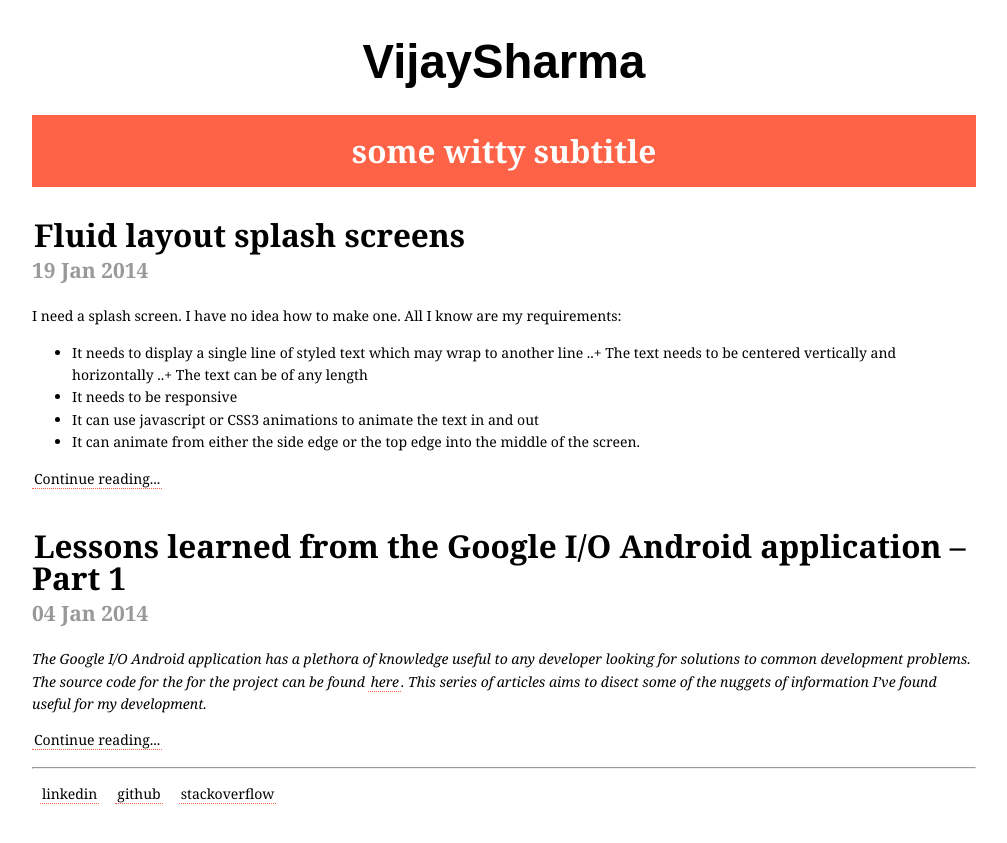
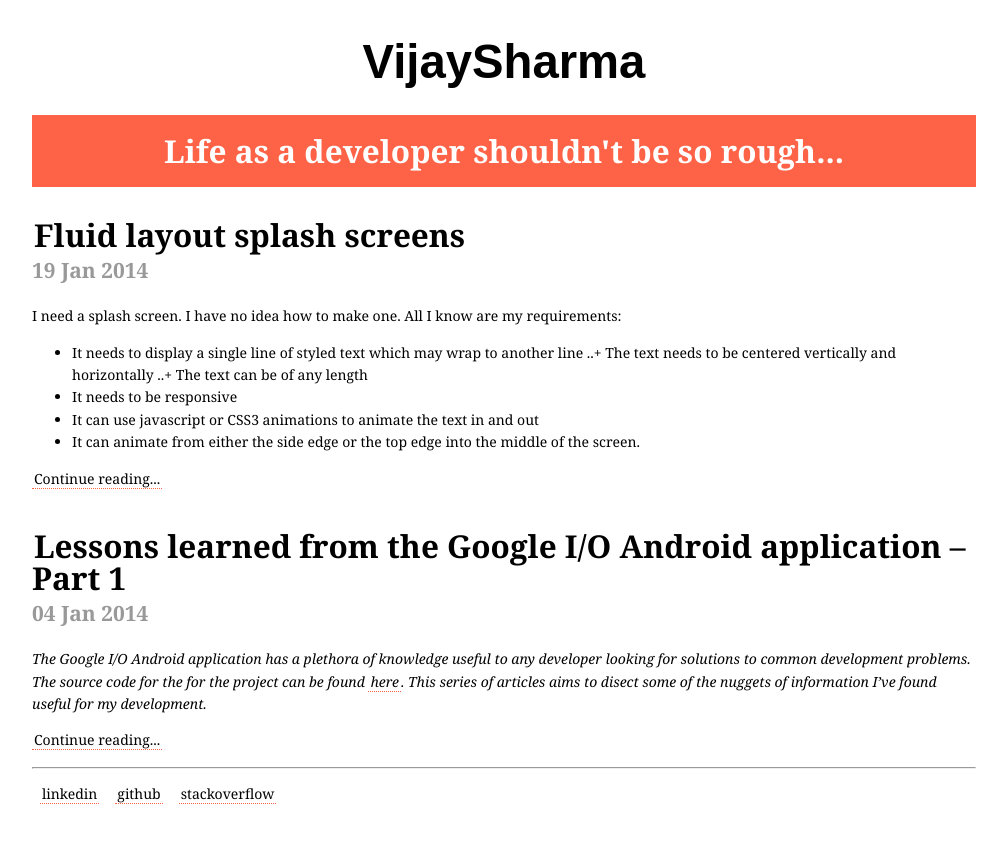
Before and after one commit to vijaysharm/vijaysharm.github.io, a Jekyll site: the page built from index.html, in a window 1280 px wide, cut to the strip 0-888 px from the top of the page. Shown: the top 843 px of the strip, without its empty margins (136-1143 px from the left). Built offline with Jekyll 4.4.1, drawn with Linux system fonts in a browser that asks for light colours; the list of posts is cut into pages by our own code.

Commit message:
changed the header

```diff
--- a/_includes/header.html
+++ b/_includes/header.html
@@ -1,3 +1,3 @@
 <h1 class="header">
-	<a href="/">Vijay<strong>Sharma</strong></a>
+       <a href="/">Vijay<strong>Sharma</strong></a>
 </h1>
--- a/index.html
+++ b/index.html
@@ -2,7 +2,7 @@
 layout: default
 ---
 <div class="banner">
-	<h2>some witty subtitle</h2>
+	<h2>Life as a developer shouldn't be so rough...</h2>
 </div>
 
 {% for post in paginator.posts %}
```
